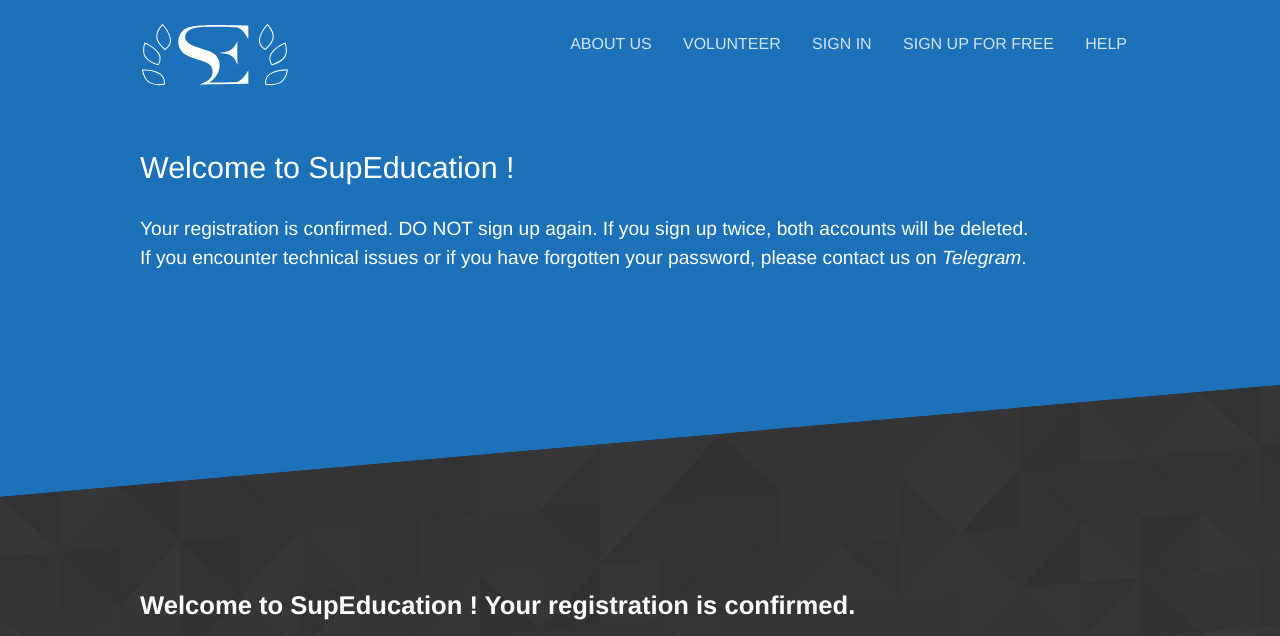
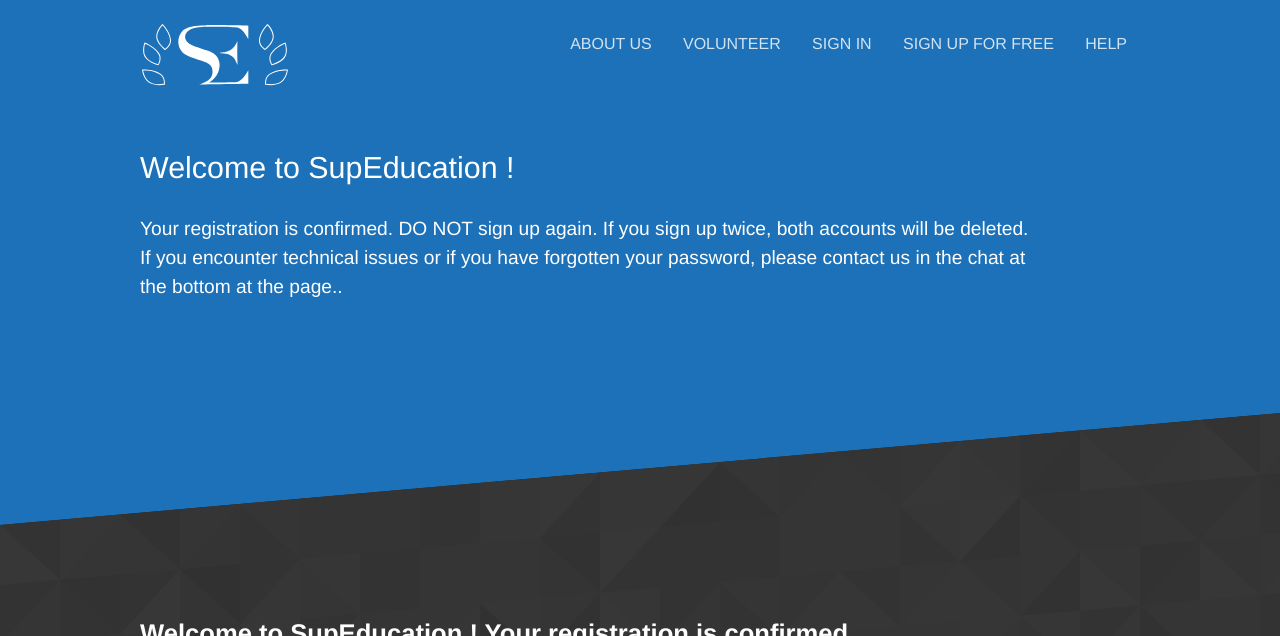
Before and after one commit to romain-kerdigital/supeducation.org, a Jekyll site: the page built from welcome.html, in a window 1280 px wide and 900 px high, cut to the strip 0-636 px from the top of the window. Built offline with Jekyll 4.4.1, drawn with Linux system fonts in a browser that asks for light colours; some of the changed text lies outside the part shown.

Commit message:
Updated 'welcome.html' via CloudCannon

```diff
--- a/welcome.html
+++ b/welcome.html
@@ -2,7 +2,7 @@
 title: Welcome to SupEducation !
 heading: Welcome to SupEducation !
 subtitle: >-
-  Your registration is confirmed. DO NOT sign up again. If you sign up twice, both accounts will be deleted. If you encounter technical issues or if you have forgotten your password, please contact us on <a href="#telegram">Telegram</a>.
+  Your registration is confirmed. DO NOT sign up again. If you sign up twice, both accounts will be deleted. If you encounter technical issues or if you have forgotten your password, please contact us in the chat at the bottom at the page.</a>.
 
 sitemap: false
 ---
@@ -40,16 +40,11 @@
 <section id="telegram" class="diagonal alternate">
 	<div class="container">
     <h3 class="editable">
-	    Contact us on Telegram
+	    Contact us
     </h3>
     <p>
-      If you need assistance you can contact us on Telegram.
+      If you need assistance you can contact us in the chat at the bottom of the page.
     </p>
-    <ul>
-      <li><a href="https://t.me/supeducation_en" target="_blank" rel="noopener">Support in English</a></li>
-      <li><a href="https://t.me/supeducation_fr" target="_blank" rel="noopener">Support in French</a></li>
-      <li><a href="https://t.me/supeducation_ar" target="_blank" rel="noopener">Support in Arabic</a></li>
-    </ul>
     <p>
       There are no paid employees. We are all volunteers who are not available 24/7 even though we do our best to get back to our members as soon as possible.
     </p>
```
